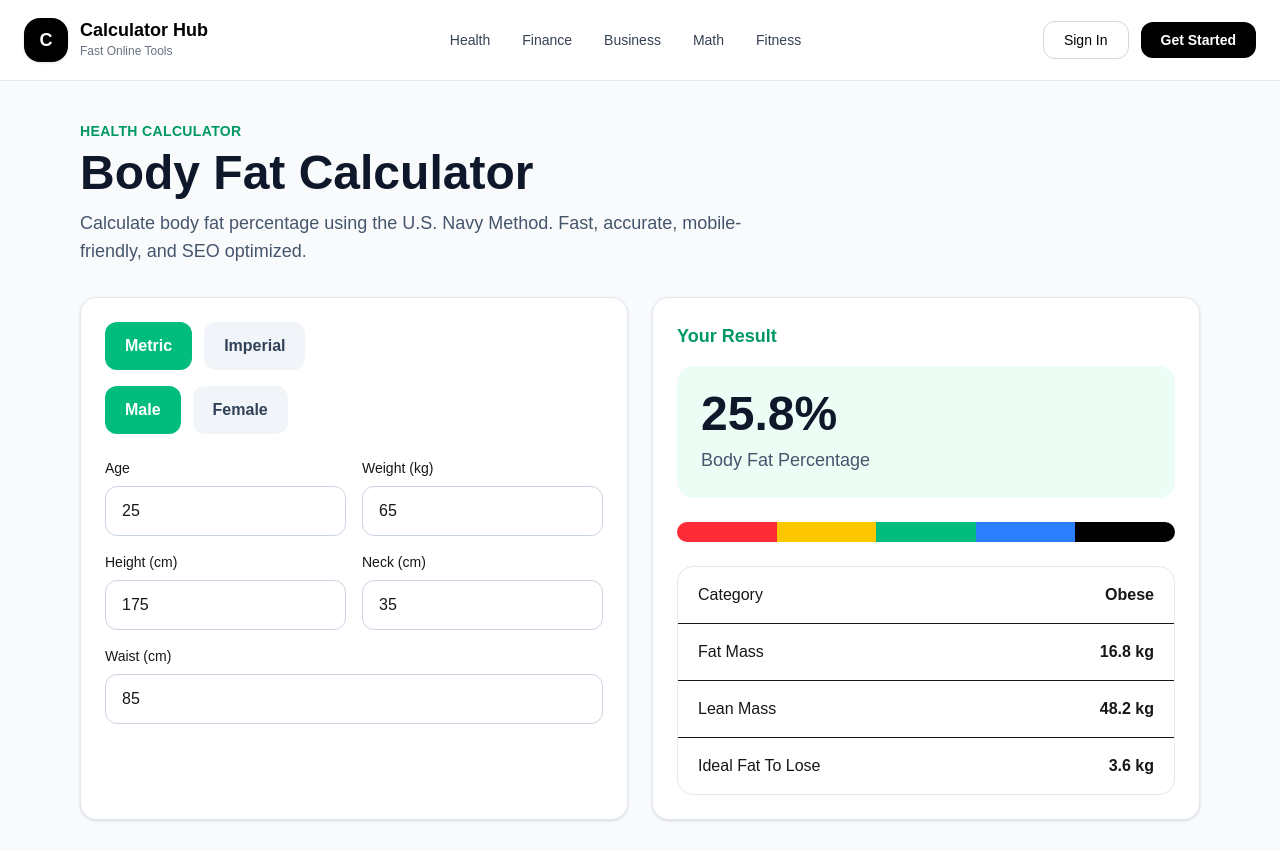
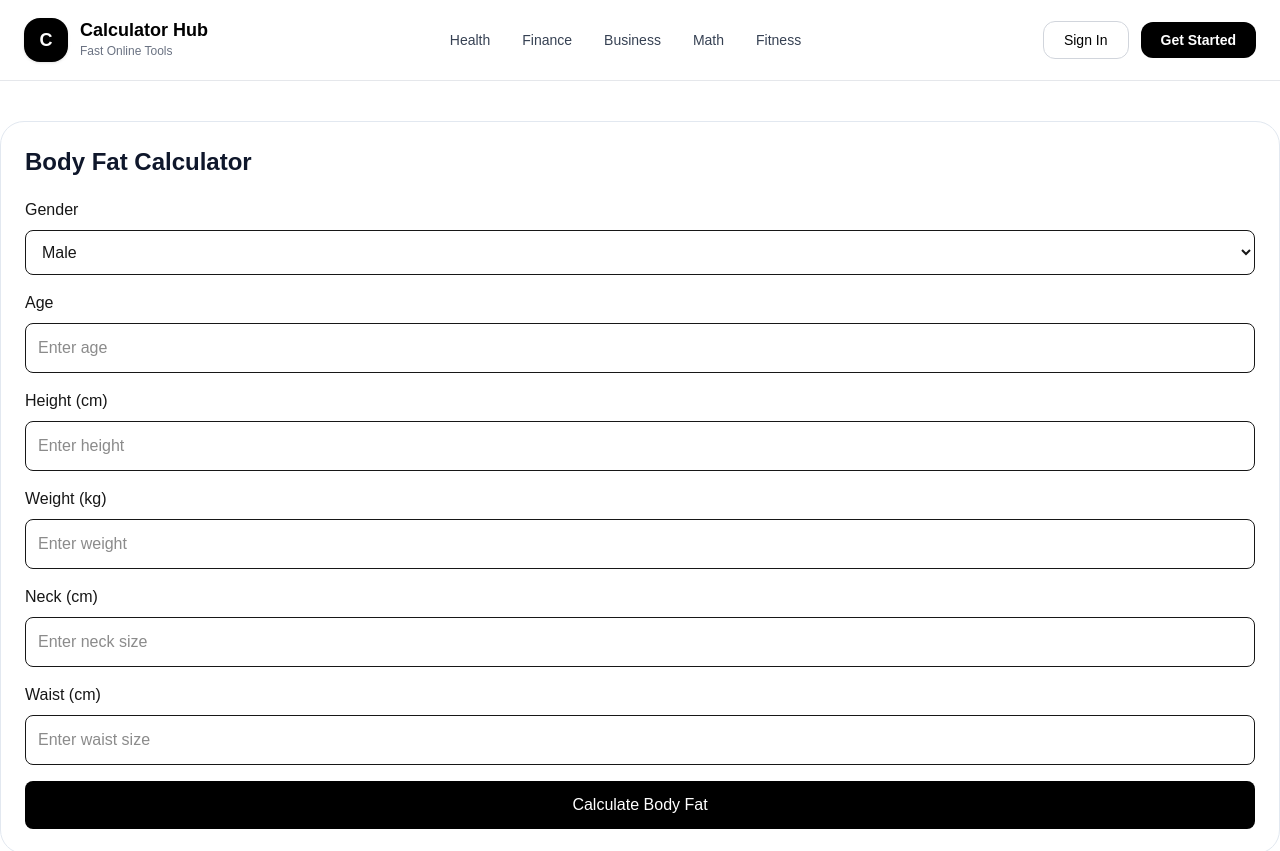
Before and after one commit to sanjaysingh0079/numrexo-app, a Next.js app: page /health/body-fat-calculator in a window 1280 px wide. Shown: the top 851 px of the page. Built offline with nearby package versions, Linux system fonts and the light colour scheme.

Commit message:
Fix body fat calculator errors

```diff
--- a/app/health/body-fat-calculator/BodyFatCalculatorClient.tsx
+++ b/app/health/body-fat-calculator/BodyFatCalculatorClient.tsx
@@ -1,284 +1,171 @@
 "use client";
 
-import { useMemo, useState } from "react";
-
-import CalculatorHero from "@/components/calculator/CalculatorHero";
+import { useState } from "react";
 import CalculatorSection from "@/components/calculator/CalculatorSection";
-import CalculatorFormula from "@/components/calculator/CalculatorFormula";
-import CalculatorFAQ from "@/components/calculator/CalculatorFAQ";
-import CalculatorRelated from "@/components/calculator/CalculatorRelated";
-
-import { bodyFatData } from "@/data/calculators/bodyFat";
+// import CalculatorRelated from "@/components/calculator/CalculatorRelated";
 
 export default function BodyFatCalculatorClient() {
   const [gender, setGender] = useState("male");
+  const [age, setAge] = useState("");
+  const [height, setHeight] = useState("");
+  const [weight, setWeight] = useState("");
+  const [neck, setNeck] = useState("");
+  const [waist, setWaist] = useState("");
+  const [hip, setHip] = useState("");
+  const [result, setResult] = useState<number | null>(null);
 
-  const [unit, setUnit] = useState("metric");
+  const calculateBodyFat = () => {
+    const h = parseFloat(height);
+    const n = parseFloat(neck);
+    const w = parseFloat(waist);
+    const hp = parseFloat(hip);
 
-  const [age, setAge] = useState(25);
+    if (!h || !n || !w) return;
 
-  const [weight, setWeight] = useState(65);
+    let bodyFat = 0;
 
-  const [height, setHeight] = useState(175);
-
-  const [neck, setNeck] = useState(35);
-
-  const [waist, setWaist] = useState(85);
-
-  const bodyFat = useMemo(() => {
-    const result =
-      86.01 * Math.log10(waist - neck) -
-      70.041 * Math.log10(height) +
-      36.76;
-
-    return Number(result.toFixed(1));
-  }, [waist, neck, height]);
-
-  const fatMass = ((weight * bodyFat) / 100).toFixed(1);
-
-  const leanMass = (weight - Number(fatMass)).toFixed(1);
-
-  const category = useMemo(() => {
     if (gender === "male") {
-      if (bodyFat < 6) return "Essential";
-      if (bodyFat < 14) return "Athlete";
-      if (bodyFat < 18) return "Fitness";
-      if (bodyFat < 25) return "Average";
-      return "Obese";
+      bodyFat =
+        495 /
+          (1.0324 -
+            0.19077 * Math.log10(w - n) +
+            0.15456 * Math.log10(h)) -
+        450;
+    } else {
+      bodyFat =
+        495 /
+          (1.29579 -
+            0.35004 * Math.log10(w + hp - n) +
+            0.221 * Math.log10(h)) -
+        450;
     }
 
-    if (bodyFat < 14) return "Essential";
-    if (bodyFat < 21) return "Athlete";
-    if (bodyFat < 25) return "Fitness";
-    if (bodyFat < 32) return "Average";
-
-    return "Obese";
-  }, [bodyFat, gender]);
+    setResult(parseFloat(bodyFat.toFixed(2)));
+  };
 
   return (
-    <main className="min-h-screen bg-slate-50 py-4 md:py-10">
-      <section className="mx-auto max-w-6xl px-4">
+    <div className="space-y-8">
+      <CalculatorSection title="Body Fat Calculator">
+        <div className="grid gap-4">
+          <div>
+            <label className="block mb-2 font-medium">Gender</label>
 
-        <CalculatorHero
-          category="Health Calculator"
-          title="Body Fat Calculator"
-          description="Calculate body fat percentage using the U.S. Navy Method. Fast, accurate, mobile-friendly, and SEO optimized."
-        />
-
-        <div className="mt-6 grid gap-6 lg:grid-cols-2">
-
-          {/* LEFT SIDE */}
-
-          <div className="rounded-2xl border border-slate-200 bg-white p-4 md:p-6 shadow-sm">
-
-            <div className="flex gap-3">
-              <button
-                onClick={() => setUnit("metric")}
-                className={`rounded-xl px-5 py-3 font-semibold ${
-                  unit === "metric"
-                    ? "bg-emerald-500 text-white"
-                    : "bg-slate-100 text-slate-700"
-                }`}
+            <select
+              value={gender}
+              onChange={(e) => setGender(e.target.value)}
+              className="w-full border rounded-lg p-3"
             >
-                Metric
-              </button>
-
-              <button
-                onClick={() => setUnit("imperial")}
-                className={`rounded-xl px-5 py-3 font-semibold ${
-                  unit === "imperial"
-                    ? "bg-emerald-500 text-white"
-                    : "bg-slate-100 text-slate-700"
-                }`}
-              >
-                Imperial
-              </button>
+              <option value="male">Male</option>
+              <option value="female">Female</option>
+            </select>
           </div>
 
-            <div className="mt-4 flex gap-3">
-              <button
-                onClick={() => setGender("male")}
-                className={`rounded-xl px-5 py-3 font-semibold ${
-                  gender === "male"
-                    ? "bg-emerald-500 text-white"
-                    : "bg-slate-100 text-slate-700"
-                }`}
-              >
-                Male
-              </button>
+          <div>
+            <label className="block mb-2 font-medium">Age</label>
 
-              <button
-                onClick={() => setGender("female")}
-                className={`rounded-xl px-5 py-3 font-semibold ${
-                  gender === "female"
-                    ? "bg-emerald-500 text-white"
-                    : "bg-slate-100 text-slate-700"
-                }`}
-              >
-                Female
-              </button>
+            <input
+              type="number"
+              value={age}
+              onChange={(e) => setAge(e.target.value)}
+              className="w-full border rounded-lg p-3"
+              placeholder="Enter age"
+            />
           </div>
 
-            <div className="mt-6 grid grid-cols-2 gap-4">
-
           <div>
-                <label className="mb-2 block text-sm font-medium">
-                  Age
+            <label className="block mb-2 font-medium">
+              Height (cm)
             </label>
 
             <input
               type="number"
-                  value={age}
-                  onChange={(e) => setAge(Number(e.target.value))}
-                  className="w-full rounded-xl border border-slate-300 px-4 py-3 outline-none"
+              value={height}
+              onChange={(e) => setHeight(e.target.value)}
+              className="w-full border rounded-lg p-3"
+              placeholder="Enter height"
             />
           </div>
 
           <div>
-                <label className="mb-2 block text-sm font-medium">
-                  Weight ({unit === "metric" ? "kg" : "lb"})
+            <label className="block mb-2 font-medium">
+              Weight (kg)
             </label>
 
             <input
               type="number"
               value={weight}
-                  onChange={(e) => setWeight(Number(e.target.value))}
-                  className="w-full rounded-xl border border-slate-300 px-4 py-3 outline-none"
+              onChange={(e) => setWeight(e.target.value)}
+              className="w-full border rounded-lg p-3"
+              placeholder="Enter weight"
             />
           </div>
 
           <div>
-                <label className="mb-2 block text-sm font-medium">
-                  Height ({unit === "metric" ? "cm" : "in"})
-                </label>
-
-                <input
-                  type="number"
-                  value={height}
-                  onChange={(e) => setHeight(Number(e.target.value))}
-                  className="w-full rounded-xl border border-slate-300 px-4 py-3 outline-none"
-                />
-              </div>
-
-              <div>
-                <label className="mb-2 block text-sm font-medium">
-                  Neck ({unit === "metric" ? "cm" : "in"})
+            <label className="block mb-2 font-medium">
+              Neck (cm)
             </label>
 
             <input
               type="number"
               value={neck}
-                  onChange={(e) => setNeck(Number(e.target.value))}
-                  className="w-full rounded-xl border border-slate-300 px-4 py-3 outline-none"
+              onChange={(e) => setNeck(e.target.value)}
+              className="w-full border rounded-lg p-3"
+              placeholder="Enter neck size"
             />
           </div>
 
-            </div>
-
-            <div className="mt-4">
-              <label className="mb-2 block text-sm font-medium">
-                Waist ({unit === "metric" ? "cm" : "in"})
+          <div>
+            <label className="block mb-2 font-medium">
+              Waist (cm)
             </label>
 
             <input
               type="number"
               value={waist}
-                onChange={(e) => setWaist(Number(e.target.value))}
-                className="w-full rounded-xl border border-slate-300 px-4 py-3 outline-none"
+              onChange={(e) => setWaist(e.target.value)}
+              className="w-full border rounded-lg p-3"
+              placeholder="Enter waist size"
             />
           </div>
 
+          {gender === "female" && (
+            <div>
+              <label className="block mb-2 font-medium">
+                Hip (cm)
+              </label>
+
+              <input
+                type="number"
+                value={hip}
+                onChange={(e) => setHip(e.target.value)}
+                className="w-full border rounded-lg p-3"
+                placeholder="Enter hip size"
+              />
             </div>
+          )}
 
-          {/* RIGHT SIDE */}
+          <button
+            onClick={calculateBodyFat}
+            className="bg-black text-white rounded-lg p-3"
+          >
+            Calculate Body Fat
+          </button>
 
-          <div className="rounded-2xl border border-slate-200 bg-white p-4 md:p-6 shadow-sm">
-
-            <p className="text-lg font-semibold text-emerald-600">
-              Your Result
-            </p>
-
-            <div className="mt-4 rounded-2xl bg-emerald-50 p-6">
-              <h2 className="text-5xl font-bold text-slate-900">
-                {bodyFat}%
-              </h2>
-
-              <p className="mt-2 text-lg text-slate-600">
-                Body Fat Percentage
-              </p>
+          {result !== null && (
+            <div className="border rounded-lg p-4 text-lg font-semibold">
+              Body Fat Percentage: {result}%
             </div>
-
-            <div className="mt-6 overflow-hidden rounded-full">
-              <div className="flex h-5">
-                <div className="w-1/5 bg-red-500"></div>
-                <div className="w-1/5 bg-yellow-400"></div>
-                <div className="w-1/5 bg-emerald-500"></div>
-                <div className="w-1/5 bg-blue-500"></div>
-                <div className="w-1/5 bg-black"></div>
+          )}
         </div>
-            </div>
-
-            <div className="mt-6 overflow-hidden rounded-2xl border border-slate-200">
-
-              <div className="flex items-center justify-between border-b px-5 py-4">
-                <span>Category</span>
-                <span className="font-bold">{category}</span>
-              </div>
-
-              <div className="flex items-center justify-between border-b px-5 py-4">
-                <span>Fat Mass</span>
-                <span className="font-bold">{fatMass} kg</span>
-              </div>
-
-              <div className="flex items-center justify-between border-b px-5 py-4">
-                <span>Lean Mass</span>
-                <span className="font-bold">{leanMass} kg</span>
-              </div>
-
-              <div className="flex items-center justify-between px-5 py-4">
-                <span>Ideal Fat To Lose</span>
-                <span className="font-bold">3.6 kg</span>
-              </div>
-
-            </div>
-
-          </div>
-
-        </div>
-
-        {/* SEO CONTENT */}
-
-        <CalculatorSection title="What is Body Fat Calculator?">
-          <p className="text-slate-600 leading-8">
-            A body fat calculator estimates the percentage of fat in your body
-            using measurements like waist, neck, height, and weight.
-          </p>
       </CalculatorSection>
 
-        <CalculatorFormula formula={bodyFatData.formula} />
-
-        <CalculatorSection title="Benefits">
-          <ul className="list-disc space-y-3 pl-6 text-slate-600">
-            <li>Track fitness progress</li>
-            <li>Monitor healthy body composition</li>
-            <li>Useful for fat loss goals</li>
-            <li>Helps athletes optimize performance</li>
-          </ul>
-        </CalculatorSection>
-
-        <CalculatorSection title="FAQs">
-          <CalculatorFAQ faqs={bodyFatData.faqs} />
-        </CalculatorSection>
-
+      {/*
       <CalculatorSection title="Related Calculators">
-          {/*
         <CalculatorRelated
           calculators={bodyFatData.relatedCalculators}
         />
+      </CalculatorSection>
       */}
-        </CalculatorSection>
-
-      </section>
-    </main>
+    </div>
   );
 }
```
Lines whose indentation alone changed are shown as unchanged.
